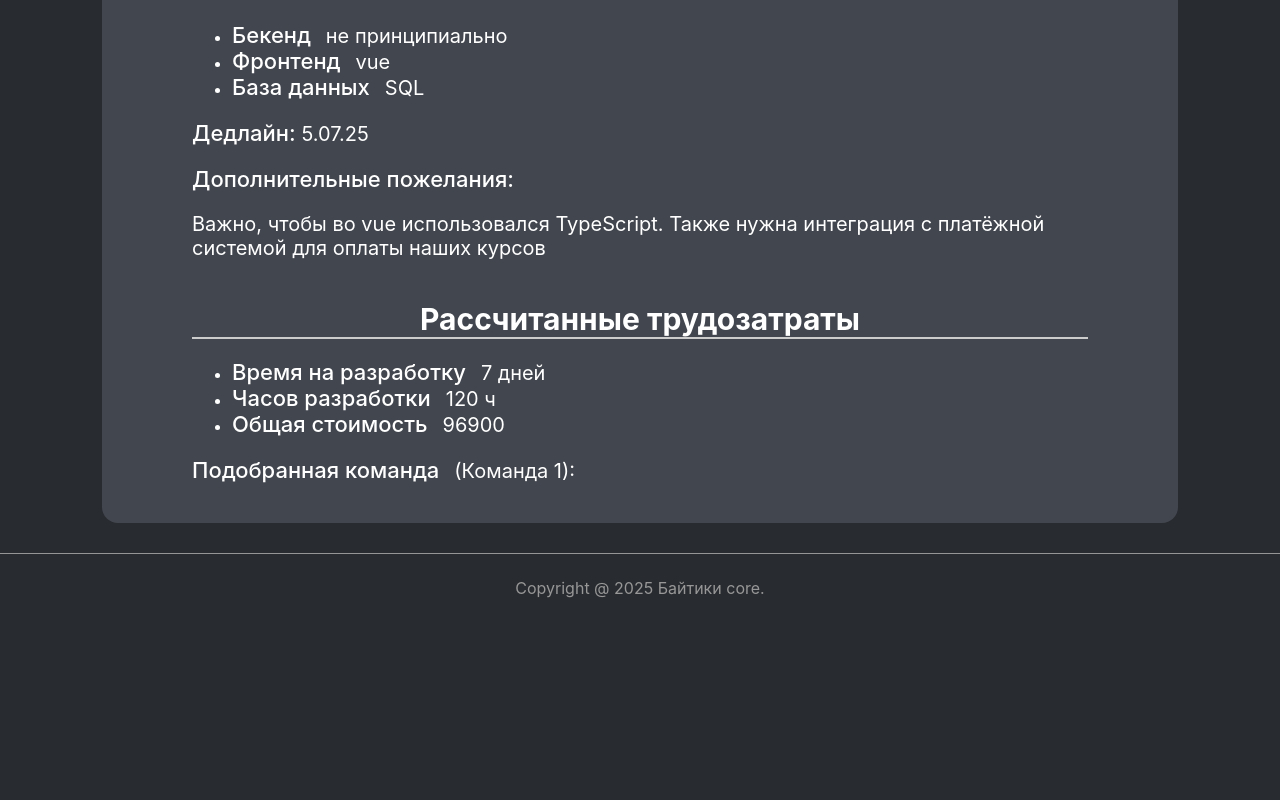
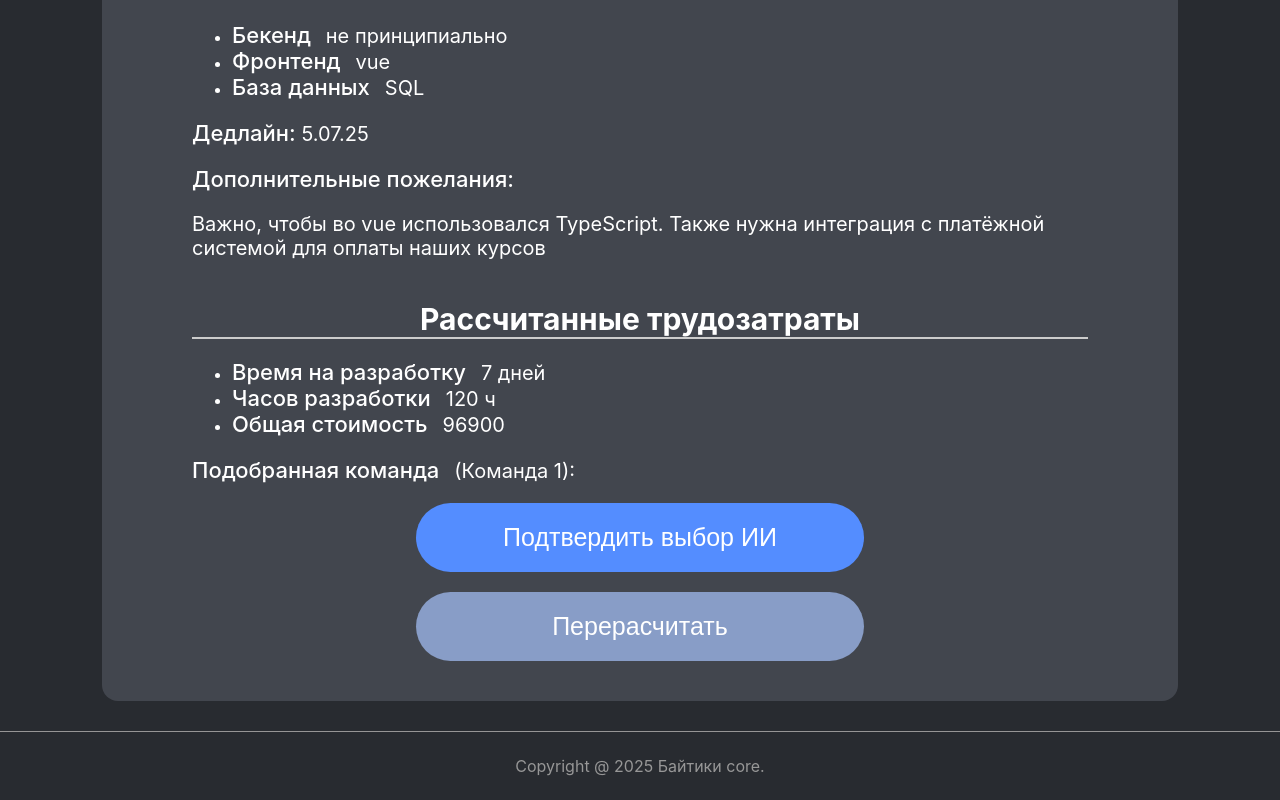
Before and after one commit to qPels01/hakaton2025, a Vue app in the folder frontend/: page /project in a window 1280 px wide. Shown: the part 475-1275 px from the top of the page. Before the commit the page ends 1097 px from the top, so only its background shows below. Built offline with nearby package versions, Linux system fonts and the light colour scheme.

Commit message:
Raw project page + buttons

```diff
--- a/frontend/src/assets/main.css
+++ b/frontend/src/assets/main.css
@@ -53,3 +53,22 @@ input {
   font-size: 22px;
   font-weight: 500;
 }
+button {
+  align-self: center;
+  text-align: center;
+  width: 50%;
+  height: 15%;
+  background: #548dff;
+  color: white;
+  border: none;
+  border-radius: 50px;
+  font-size: 25px;
+  transition: transform 0.5s ease;
+  padding: 20px;
+  margin: 2.25rem;
+}
+button:hover {
+  background: #497bdf;
+  cursor: pointer;
+  transform: scale(1.1);
+}
--- a/frontend/src/views/Project.vue
+++ b/frontend/src/views/Project.vue
@@ -61,6 +61,8 @@
       <label class="subtitle" id="project">Подобранная команда</label>
       <label class="label">{{ "(" + team + "):" }}</label>
     </div>
+    <button id="accept">Подтвердить выбор ИИ</button>
+    <button id="recalc">Перерасчитать</button>
   </div>
 </template>
 
@@ -100,7 +102,9 @@ export default {
     padding: 0 90px 40px 90px;
     gap: 20px;
   }
-
+  #accept{
+    margin: 0;
+  }
   ul{
     color: white;
     margin: 0;
@@ -112,4 +116,8 @@ export default {
     margin-right: 15px;
     margin-bottom: 32px;
   }
+  #recalc{
+    background: #889DC7;
+    margin: 0;
+  }
 </style>
```
